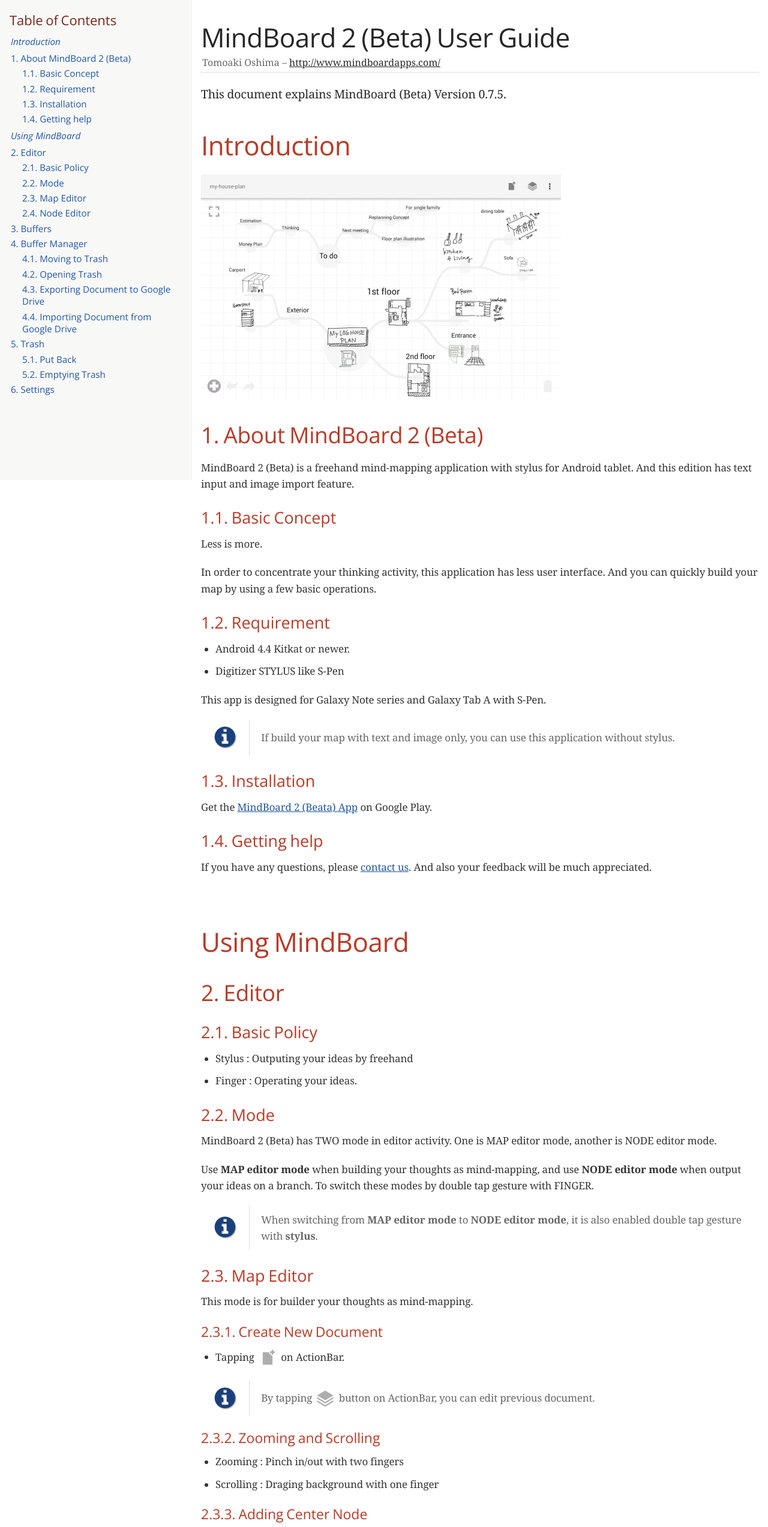
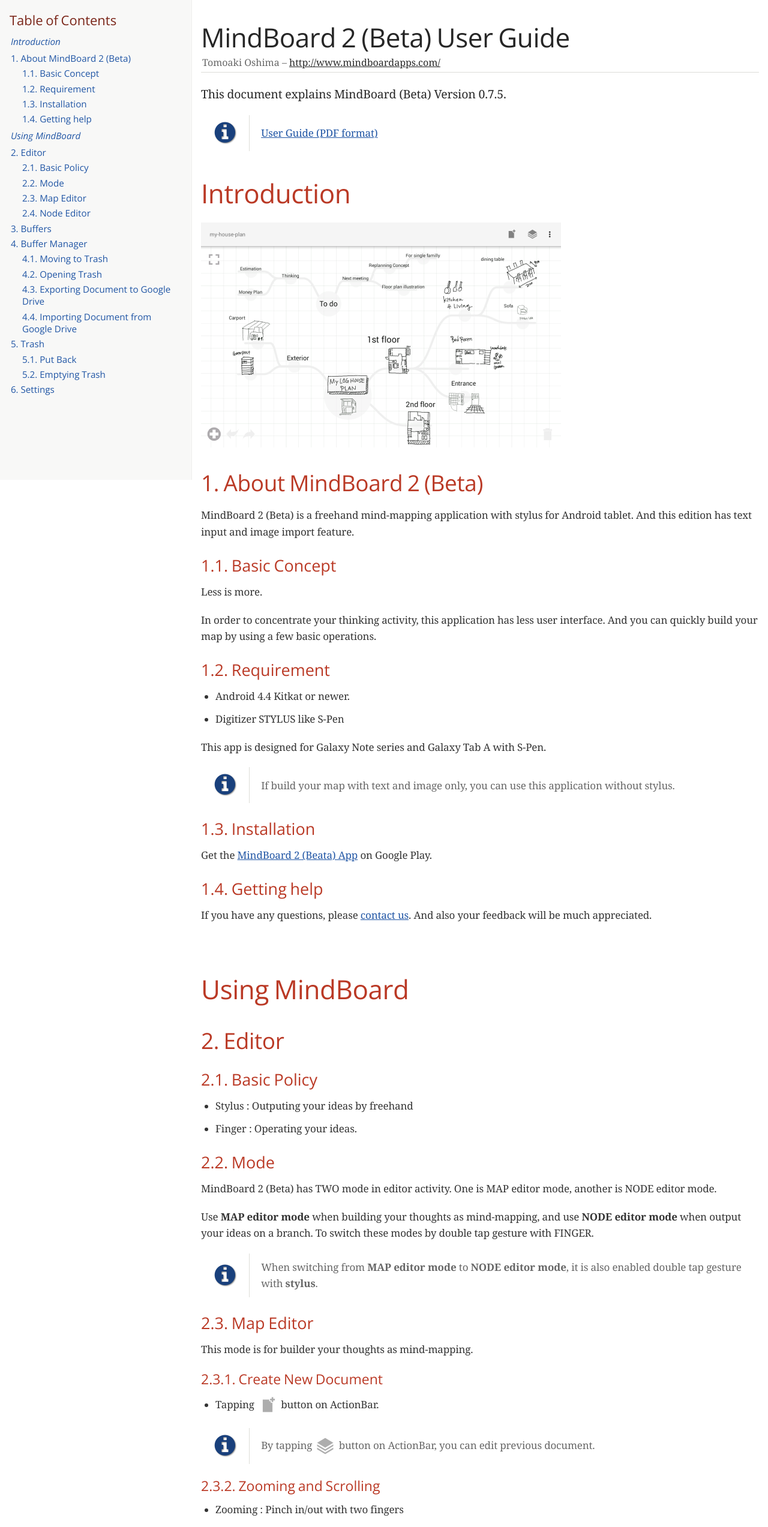
Before and after one commit to mindboard/mb-2-beta-docs, a plain HTML site: page index.html in a window 1280 px wide. Shown: the top 2546 px of the page at 60% size. Drawn offline with nearby package versions, Linux system fonts and the light colour scheme; a web font is replaced by a local one.

Commit message:
added pdf format.

```diff
--- a/index.html
+++ b/index.html
@@ -4,7 +4,7 @@
 <meta charset="UTF-8">
 <!--[if IE]><meta http-equiv="X-UA-Compatible" content="IE=edge"><![endif]-->
 <meta name="viewport" content="width=device-width, initial-scale=1.0">
-<meta name="generator" content="Asciidoctor 1.5.3">
+<meta name="generator" content="Asciidoctor 1.5.4">
 <meta name="author" content="Tomoaki Oshima">
 <title>MindBoard 2 (Beta) User Guide</title>
 <link rel="stylesheet" href="https://fonts.googleapis.com/css?family=Open+Sans:300,300italic,400,400italic,600,600italic%7CNoto+Serif:400,400italic,700,700italic%7CDroid+Sans+Mono:400,700">
@@ -417,7 +417,7 @@ body.book #toc,body.book #preamble,body.book h1.sect0,body.book .sect1>h2{page-b
 .hide-for-print{display:none!important}
 .show-for-print{display:inherit!important}}
 </style>
-<link rel="stylesheet" href="https://cdnjs.cloudflare.com/ajax/libs/font-awesome/4.4.0/css/font-awesome.min.css">
+<link rel="stylesheet" href="https://cdnjs.cloudflare.com/ajax/libs/font-awesome/4.5.0/css/font-awesome.min.css">
 <style>
 /* Stylesheet for CodeRay to match GitHub theme | MIT License | http://foundation.zurb.com */
 /*pre.CodeRay {background-color:#f7f7f8;}*/
@@ -569,6 +569,18 @@ table.CodeRay td.code>pre{padding:0}
 <div class="paragraph">
 <p>This document explains MindBoard (Beta) Version 0.7.5.</p>
 </div>
+<div class="admonitionblock note">
+<table>
+<tr>
+<td class="icon">
+<i class="fa icon-note" title="Note"></i>
+</td>
+<td class="content">
+<a href="mindboard-2-beta-user-guide.pdf">User Guide (PDF format)</a>
+</td>
+</tr>
+</table>
+</div>
 </div>
 </div>
 <h1 id="_introduction" class="sect0"><a class="anchor" href="#_introduction"></a>Introduction</h1>
@@ -691,7 +703,7 @@ When switching from <strong>MAP editor mode</strong> to <strong>NODE editor mode
 <div class="ulist">
 <ul>
 <li>
-<p>Tapping <span class="image"><img src="images/icons/mb_new.png" alt="mb new" title="New Document"></span> on ActionBar.</p>
+<p>Tapping <span class="image"><img src="images/icons/mb_new.png" alt="mb new" title="New Document"></span> button on ActionBar.</p>
 </li>
 </ul>
 </div>
@@ -1159,7 +1171,7 @@ You can add multiple center nodes in a document.
 </div>
 <div id="footer">
 <div id="footer-text">
-Last updated 2016-06-29 15:36:48 +09:00
+Last updated 2016-06-30 10:06:19 JST
 </div>
 </div>
 </body>
```
Also changed, not shown: 1 other file.
